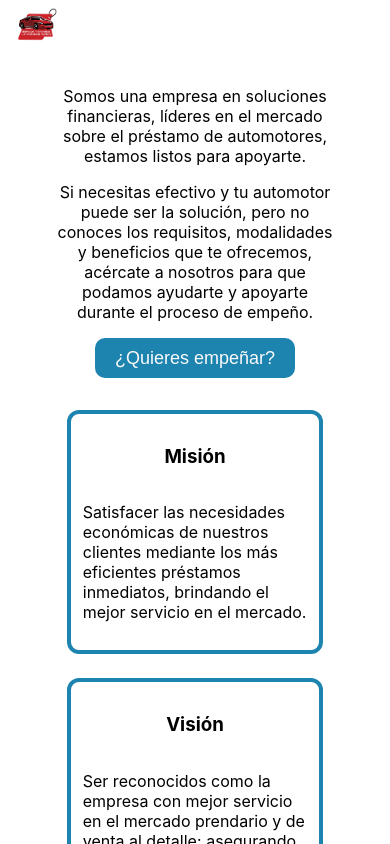
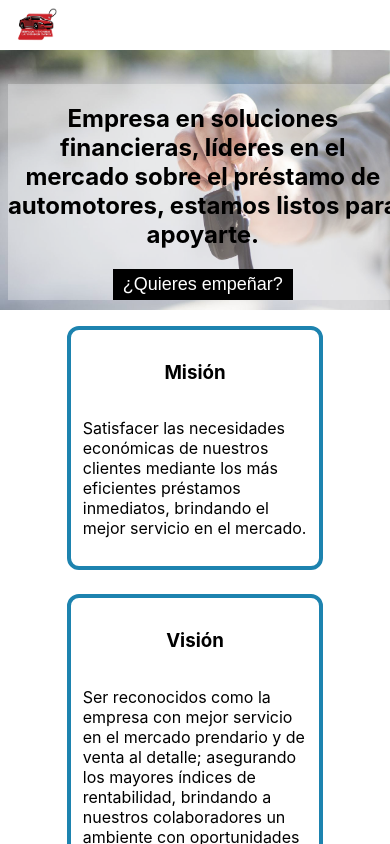
Before and after one commit to JesusWisord/sarah-proj, a Next.js app: page / in a window 390 px wide. Shown: the top 844 px of the page. Built offline with nearby package versions, Linux system fonts and the light colour scheme.

Commit message:
fix: fixed new hero

```diff
--- a/components/Hero.jsx
+++ b/components/Hero.jsx
@@ -3,18 +3,15 @@ import styles from '../styles/Hero.module.scss';
 
 const Hero = () => (
   <div className={styles.hero}>
-    <img src="/car.png" alt="" />
-    <div className={styles.right_side}>
-      <p>
-        Somos una empresa en soluciones financieras, líderes en el
+    <figure>
+      <img src="/hero.jpg" alt="" />
+    </figure>
+    <div className={styles.float}>
+      <h2>
+        Empresa en soluciones financieras, líderes en el
         mercado sobre el préstamo de automotores, estamos
         listos para apoyarte.
-      </p>
-      <p>
-        Si necesitas efectivo y tu automotor puede ser la solución,
-        pero no conoces los requisitos, modalidades y beneficios que te ofrecemos,
-        acércate a nosotros para que podamos ayudarte y apoyarte durante el proceso de empeño.
-      </p>
+      </h2>
       <button type="button">
         <a href="#contact">
           ¿Quieres empeñar?
--- a/styles/Hero.module.scss
+++ b/styles/Hero.module.scss
@@ -1,31 +1,57 @@
 .hero{
-  display: flex;
-  margin: 20px;
-}
-
-.right_side{
-  width: 45vw;
-  margin: auto;
-  text-align: center;
-}
-
-.right_side button{
-  background-color: #1D83AF;
-  color: #FAFAFA;
-  border: none;
-  width: 200px;
-  height: 40px;
-  border-radius: 10px;
-  font-size: 18px;
-}
-
-@media screen and (max-width: 750px){
-  .hero {
+  figure{
+    display: relative;
+    width: 100%;
+    height: auto;
+    margin: 0;
     img{
-      display: none;
+      width: 100%;
     }
-    .right_side {
-      width: 80%;
+  }
+  .float{
+    position: absolute;
+    top: 40%;
+    left: 10%;
+    width: 350px;
+    text-align: center;
+    color: black;
+    button, a{
+      background-color: black;
+      color: white;
+      font-size: 18px;
+      border: 0;
+      padding: 5px;
     }
   }
 }
+
+
+
+@media screen and (max-width: 900px){
+  .hero{
+    .float{
+      left: 2vw;
+      top: 20vh;
+      font-size: 1em;
+    }
+  }
+}
+
+@media screen and (max-width: 900px){
+  .hero{
+    .float{
+      top: 10%;
+      width: 100%;
+      box-sizing: border-box;
+      background-color: rgba(255,255,255,0.3);
+    }
+    figure{
+      display: relative;
+      height: 100%;
+      margin: 0;
+      img{
+        height: 100%;
+      }
+    }
+  }
+}
```
Also changed, not shown: public/hero.jpg (added).
